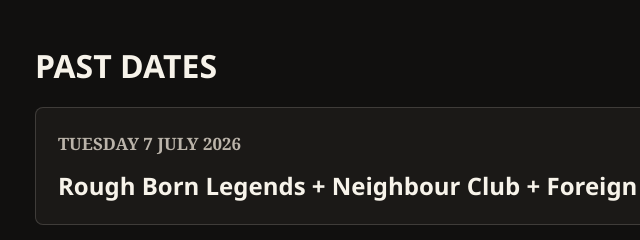
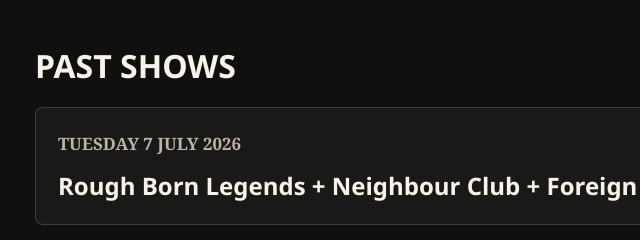
Before and after one commit to colombodaniele/foreign-logic, a plain HTML site: page tour.html in a window 1280 px wide. Shown: the part 798-1038 px from the top of the page, 55-695 px from the left. Drawn offline with Linux system fonts and the light colour scheme.

Commit message:
Rename past dates heading to past shows

```diff
--- a/tour.html
+++ b/tour.html
@@ -64,7 +64,7 @@
       </section>
 
       <section class="tour-list past-dates" aria-labelledby="past-dates-heading">
-        <h2 class="tour-section-title" id="past-dates-heading">Past dates</h2>
+        <h2 class="tour-section-title" id="past-dates-heading">Past shows</h2>
         <article class="tour-row">
           <div>
             <p class="tour-date">Tuesday 7 July 2026</p>
```
